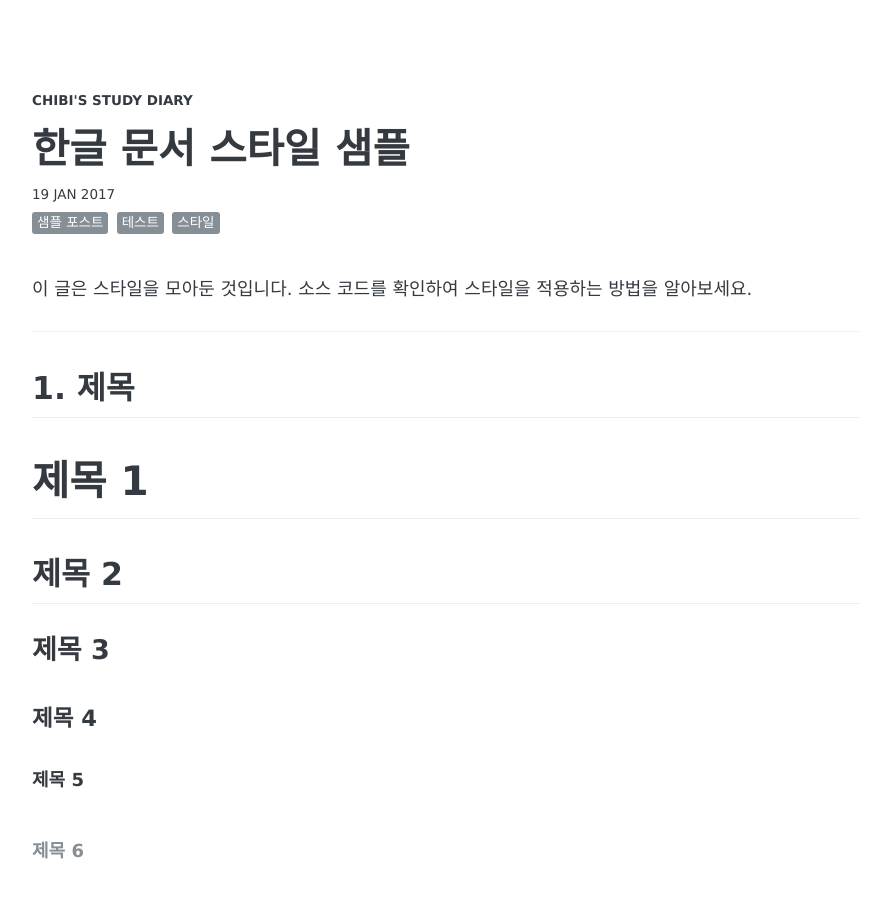
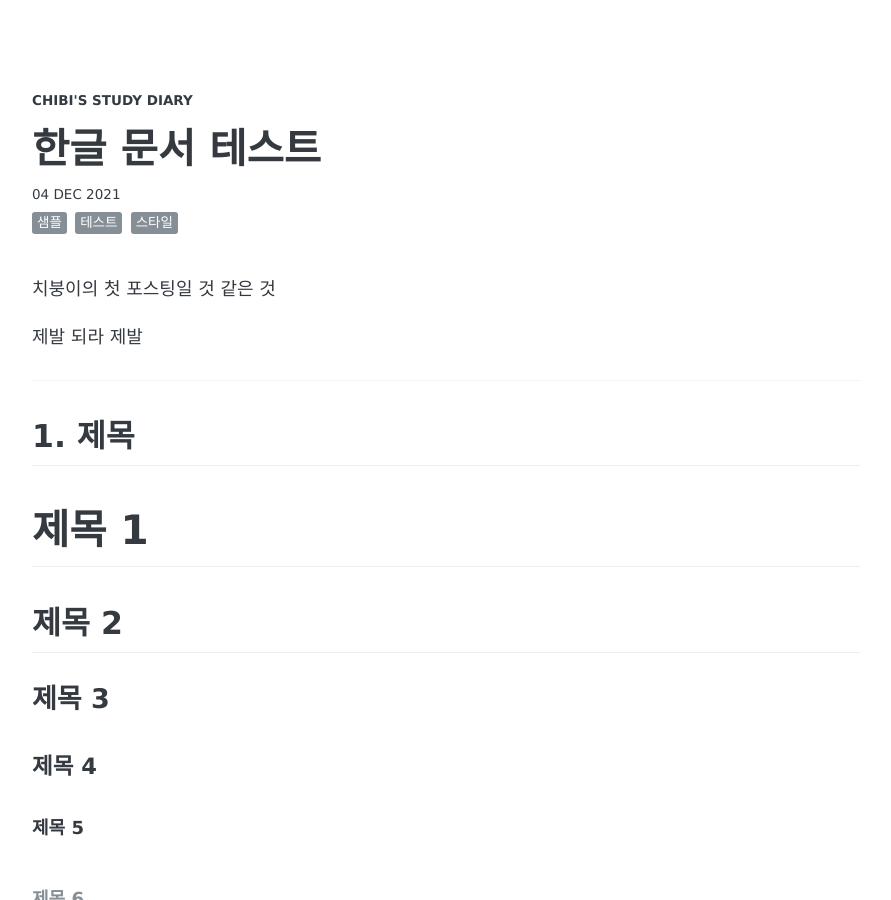
Before and after one commit to chibi-chichi/chibi-chichi.github.io, a Jekyll site: the page built from _posts/2017-01-19-style-test-ko.md, in a window 1280 px wide and 900 px high. Shown: the whole window, without its empty margins (194-1085 px from the left). Built offline with Jekyll 4.4.1, drawn with Linux system fonts in a browser that asks for light colours; some web fonts are replaced.

Commit message:
Update blog files

```diff
--- a/_config.yml
+++ b/_config.yml
@@ -20,7 +20,7 @@ author:
   # reddit:           your-id
   # medium:           your-id
   # tumblr:           your-id
-  email:            chibiriea@your-email.com
+  email:            chibiriea@gmail.com
 
 copyright:
   year:             2021
--- a/_posts/2017-01-19-style-test-ko.md
+++ b/_posts/2017-01-19-style-test-ko.md
@@ -1,14 +1,16 @@
 ---
 layout: post
-title: "한글 문서 스타일 샘플"
-description: "한글로 된 글의 샘플입니다."
-date: 2017-01-19
-tags: [샘플 포스트, 테스트, 스타일]
+title: "한글 문서 테스트"
+description: "한글 문서 테스트입니다."
+date: 2021-12-04
+tags: [샘플, 테스트, 스타일]
 comments: true
 share: true
 ---
 
-이 글은 스타일을 모아둔 것입니다. 소스 코드를 확인하여 스타일을 적용하는 방법을 알아보세요.
+치붕이의 첫 포스팅일 것 같은 것
+
+제발 되라 제발
 
 ---
 
--- a/_posts/2021-11-11-welcome-to-jekyll.markdown
+++ b/_posts/2021-11-11-welcome-to-jekyll.markdown
@@ -1,7 +1,7 @@
 ---
 layout: post
 title:  "Welcome to Jekyll!"
-date:   2021-11-11 03:41:53 +0900
+date:   2021-12-04 10:56:53 +0900
 categories: jekyll update
 ---
 You’ll find this post in your `_posts` directory. Go ahead and edit it and re-build the site to see your changes. You can rebuild the site in many different ways, but the most common way is to run `jekyll serve`, which launches a web server and auto-regenerates your site when a file is updated.
```
